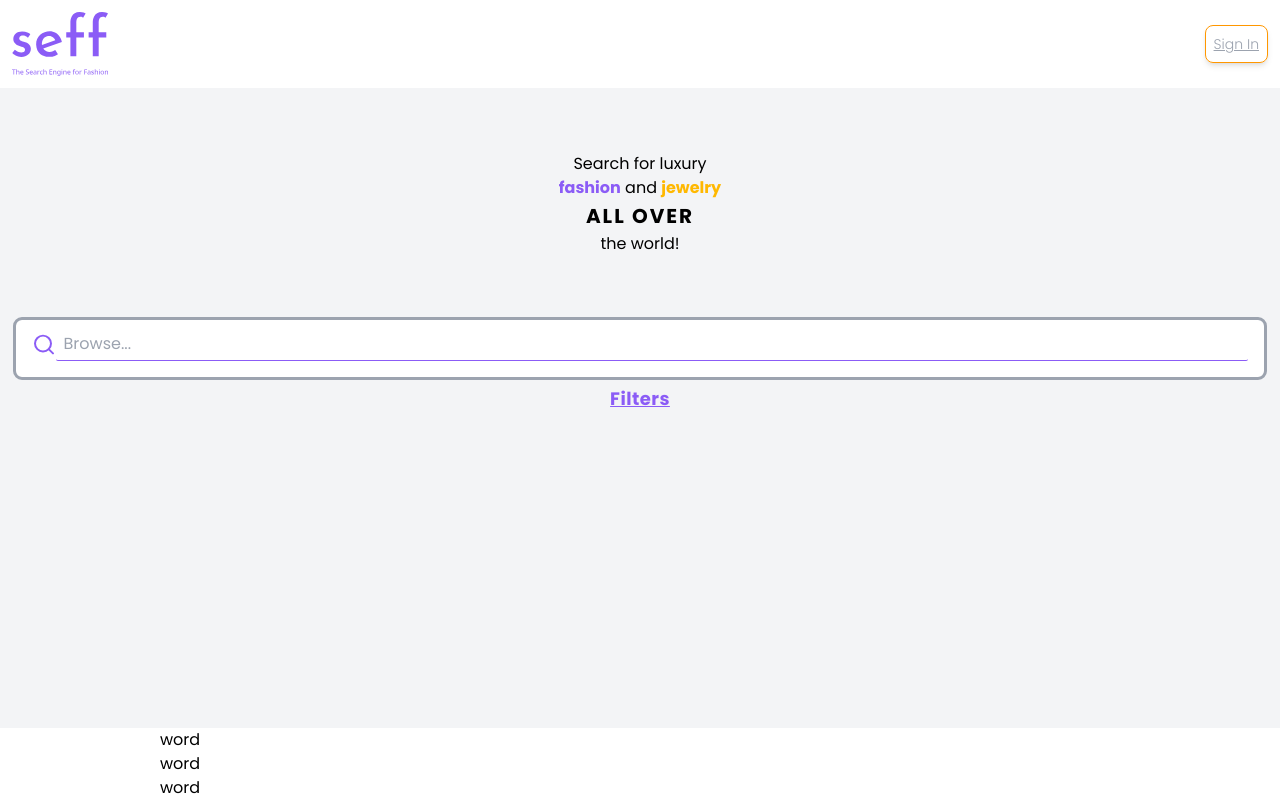
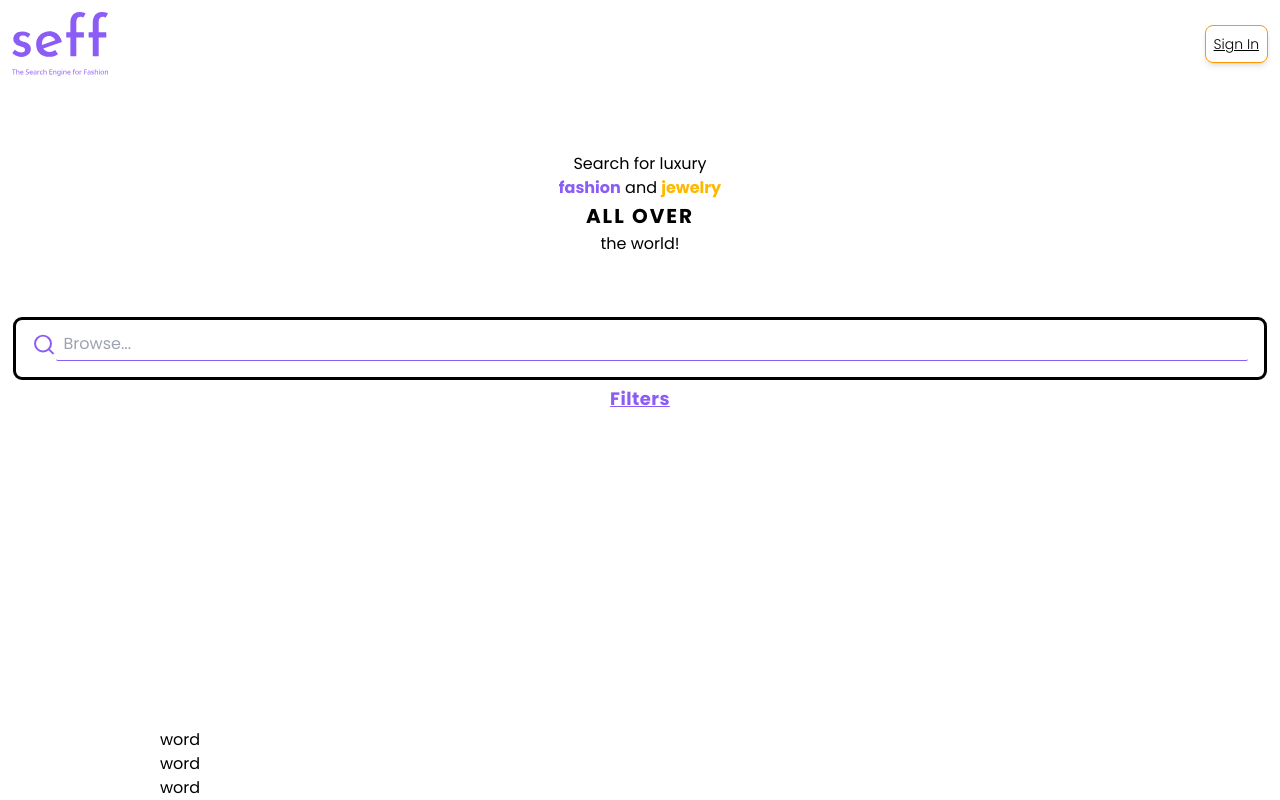
Before and after one commit to marksatin1/seff-frontend, a Next.js app: page / in a window 1280 px wide. Built offline with nearby package versions, Linux system fonts and the light colour scheme.

Commit message:
remove colors obj import

```diff
--- a/tailwind.config.ts
+++ b/tailwind.config.ts
@@ -1,6 +1,6 @@
 import type { Config } from "tailwindcss";
 import defaultTheme from "tailwindcss/defaultTheme";
-import colors, { gray, violet } from "tailwindcss/colors";
+import { gray, violet } from "tailwindcss/colors";
 
 const config: Config = {
   content: [
@@ -21,7 +21,7 @@ const config: Config = {
           DEFAULT: "#FF9700",
           dark: "#CB7800",
         },
-        gray: {
+        neutral: {
           light: gray[100],
           DEFAULT: gray[400],
           dark: gray[600],
```
